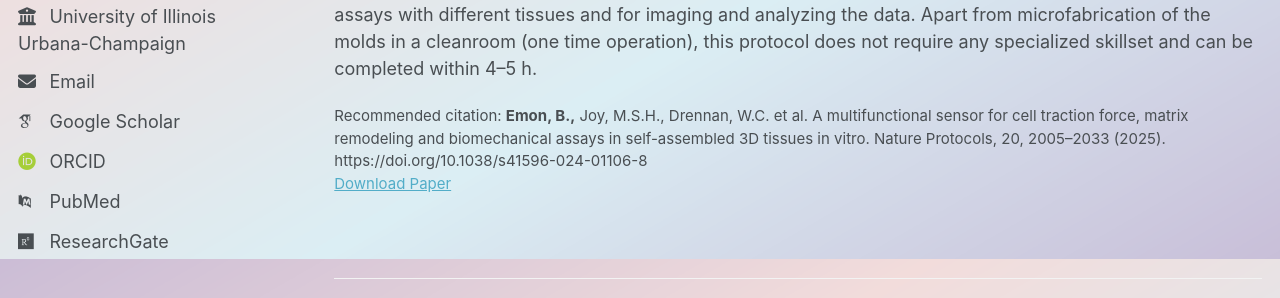
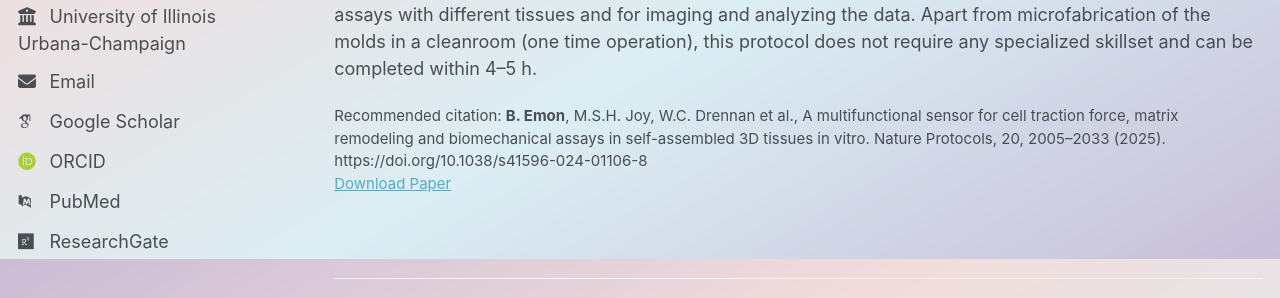
Before and after one commit to BasharEmon/BasharEmon.github.io, a Jekyll site: the page built from _publications/2015-10-01-paper-title-number-3.md, in a window 1280 px wide and 1384 px high. Shown: the part 641-939 px from the top of the window. Built offline with Jekyll 4.4.1, drawn with Linux system fonts in a browser that asks for light colours; some web fonts are replaced.

```diff
--- a/_publications/2015-10-01-paper-title-number-3.md
+++ b/_publications/2015-10-01-paper-title-number-3.md
@@ -8,7 +8,7 @@ date: 2025-01-24
 venue: 'Nature Protocols'
 slidesurl:
 paperurl: 'http://BasharEmon.github.io/files/Nat Prot.pdf'
-citation: '<b>Emon, B.,</b> Joy, M.S.H., Drennan, W.C. et al. A multifunctional sensor for cell traction force, matrix remodeling and biomechanical assays in self-assembled 3D tissues in vitro. Nature Protocols, 20, 2005–2033 (2025). https://doi.org/10.1038/s41596-024-01106-8'
+citation: '<b>B. Emon</b>, M.S.H. Joy, W.C. Drennan et al., A multifunctional sensor for cell traction force, matrix remodeling and biomechanical assays in self-assembled 3D tissues in vitro. Nature Protocols, 20, 2005–2033 (2025). https://doi.org/10.1038/s41596-024-01106-8'
 ---
 
 Cell–matrix interactions, mediated by cellular force and matrix remodeling, result in dynamic reciprocity that drives numerous biological processes and disease progression. Currently, there is no available method for directly quantifying cell traction force and matrix remodeling in three-dimensional matrices as a function of time. To address this long-standing need, we developed a high-resolution microfabricated device that enables longitudinal measurement of cell force, matrix stiffness and the application of mechanical stimulation (tension or compression) to cells. Here a specimen comprising of cells and matrix self-assembles and self-integrates with the sensor. With primary fibroblasts, cancer cells and neurons we have demonstrated the feasibility of the sensor by measuring single or multiple cell force with a resolution of 1 nN and changes in tissue stiffness due to matrix remodeling by the cells. The sensor can also potentially be translated into a high-throughput system for clinical assays such as patient-specific drug and phenotypic screening. We present the detailed protocol for manufacturing the sensors, preparing experimental setup, developing assays with different tissues and for imaging and analyzing the data. Apart from microfabrication of the molds in a cleanroom (one time operation), this protocol does not require any specialized skillset and can be completed within 4–5 h.
```
